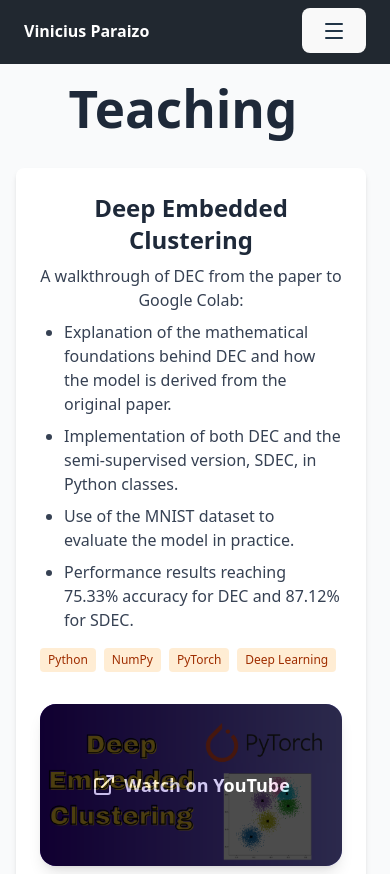
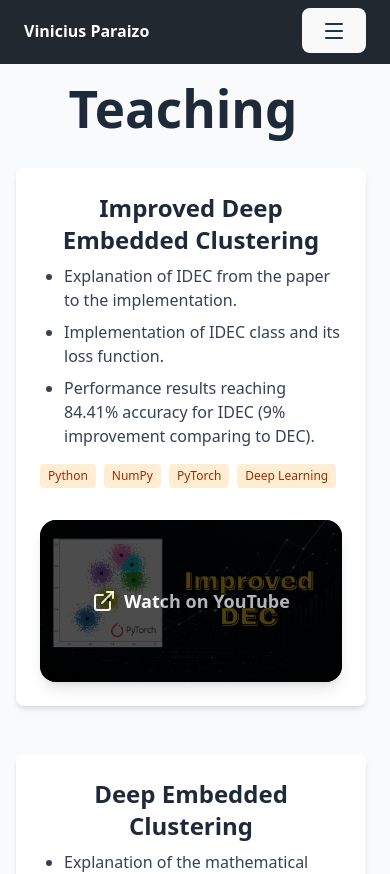
Before and after one commit to paraizovinicius/paraizovinicius.github.io, a React (Vite) app in the folder vite-project/: page /Teaching in a window 390 px wide. Shown: the top 874 px of the page. Built offline with nearby package versions, Linux system fonts and the light colour scheme.

Commit message:
new video IDEC

```diff
--- a/vite-project/src/pages/teaching.tsx
+++ b/vite-project/src/pages/teaching.tsx
@@ -3,6 +3,7 @@ import { ExternalLink } from "lucide-react";
 import thumbnail_lstm from '../assets/thumbnail-LSTM.png'
 import thumbnail_mlp from '../assets/Thumbnail-MLP.png'
 import thumbnail_dec from '../assets/thumbnail-DEC.png'
+import thumbnail_idec from '../assets/thumbnail-IDEC.png'
 import { useLanguage } from "../contexts/LanguageContext";
 
 const Teaching: React.FC = () => {
@@ -13,6 +14,62 @@ const Teaching: React.FC = () => {
             <h1 className="text-4xl font-bold mb-8 text-center">Teaching</h1>
             <div className="max-w-4xl mx-auto grid gap-8 md:grid-cols-1 pl-4">
 
+                {/* IDEC Video Card */}
+                <div className="bg-white rounded-lg shadow-md p-6 flex flex-col md:flex-row md:gap-6 mb-4">
+                    <div className="flex-1">
+                        <h2 className="text-2xl font-semibold mb-2">
+                            {language === "en" ? "Improved Deep Embedded Clustering" : "Improved Deep Embedded Clustering"}
+                        </h2>
+                        <div className="text-gray-700 mb-4">
+                            {language === "en" ? (
+                                <div>
+                                    <ul className="list-disc pl-6 text-left space-y-2 mt-2">
+                                        <li>Explanation of IDEC from the paper to the implementation.</li>
+                                        <li>Implementation of IDEC class and its loss function.</li>
+                                        <li>Performance results reaching 84.41% accuracy for IDEC (9% improvement comparing to DEC).</li>
+                                    </ul>
+                                </div>
+                            ) : (
+                                <div>
+                                    <ul className="list-disc pl-6 text-left space-y-2 mt-2">
+                                        <li>Explication des fondements mathématiques derrière IDEC et de la dérivation du modèle à partir de l'article original.</li>
+                                        <li>Implémentation de la classe IDEC et de sa fonction de perte.</li>
+                                        <li>Résultats atteignant 84,41 % d'exactitude pour IDEC (9 % d'amélioration par rapport à DEC).</li>
+                                    </ul>
+                                </div>
+                            )}
+                        </div>
+                        <div className="flex flex-wrap gap-2 mb-4 md:mb-0">
+                            {["Python", "NumPy", "PyTorch", "Deep Learning"].map((tech) => (
+                                <span
+                                    key={tech}
+                                    className="bg-orange-100 text-orange-800 px-2 py-1 rounded text-xs font-medium"
+                                >
+                                    {tech}
+                                </span>
+                            ))}
+                        </div>
+                    </div>
+                    <a
+                        href="https://youtu.be/bDwUFPMXthE"
+                        rel="noopener noreferrer"
+                        target="_blank"
+                        className="relative group overflow-hidden rounded-2xl shadow-lg mt-4 md:mt-0 block md:w-64 md:flex-shrink-0 md:self-center"
+                    >
+                        <img
+                            src={thumbnail_idec}
+                            alt="IDEC Tutorial Thumbnail"
+                            className="w-full h-auto object-cover transition-transform duration-300 group-hover:scale-105"
+                        />
+                        <div className="absolute inset-0 bg-black md:opacity-0 opacity-70 group-hover:opacity-50 transition-all duration-300 flex items-center justify-center pointer-events-none">
+                            <div className="md:opacity-0 group-hover:opacity-100 transition-opacity duration-300 flex items-center gap-2 text-white text-lg font-semibold">
+                                <ExternalLink className="w-6 h-6" />
+                                {language === "en" ? "Watch on YouTube" : "Regarder sur YouTube"}
+                            </div>
+                        </div>
+                    </a>
+                </div>
+
                 {/* DEC Video Card */}
                 <div className="bg-white rounded-lg shadow-md p-6 flex flex-col md:flex-row md:gap-6 mb-4">
                     <div className="flex-1">
@@ -22,7 +79,6 @@ const Teaching: React.FC = () => {
                         <div className="text-gray-700 mb-4">
                             {language === "en" ? (
                                 <div>
-                                    A walkthrough of DEC from the paper to Google Colab:
                                     <ul className="list-disc pl-6 text-left space-y-2 mt-2">
                                         <li>Explanation of the mathematical foundations behind DEC and how the model is derived from the original paper.</li>
                                         <li>Implementation of both DEC and the semi-supervised version, SDEC, in Python classes.</li>
@@ -32,7 +88,6 @@ const Teaching: React.FC = () => {
                                 </div>
                             ) : (
                                 <div>
-                                    Un pas à pas d'algorithme DEC du papier jusqu'à Google Colab :
                                     <ul className="list-disc pl-6 text-left space-y-2 mt-2">
                                         <li>Explication des fondements mathématiques derrière DEC et de la dérivation du modèle à partir de l'article original.</li>
                                         <li>Implémentation des versions DEC et semi-supervisée SDEC sous forme de classes Python.</li>
@@ -82,7 +137,6 @@ const Teaching: React.FC = () => {
                         <div className="text-gray-700 mb-4">
                             {language === "en" ? (
                                 <div>
-                                    A deep dive into Long Short-Term Memory (LSTM) networks:
                                     <ul className="list-disc pl-6 text-left space-y-2 mt-2">
                                         <li>Detailed explanation of the LSTM cell architecture (forget gate, input gate, output gate).</li>
                                         <li>How Backpropagation Through Time (BPTT) works in recurrent networks.</li>
@@ -92,7 +146,6 @@ const Teaching: React.FC = () => {
                                 </div>
                             ) : (
                                 <div>
-                                    Une exploration approfondie des réseaux Long Short-Term Memory (LSTM) :
                                     <ul className="list-disc pl-6 text-left space-y-2 mt-2">
                                         <li>Explication détaillée de l'architecture d'une cellule LSTM (porte d'oubli, porte d'entrée, porte de sortie).</li>
                                         <li>Fonctionnement de la rétropropagation à travers le temps (BPTT) dans les réseaux récurrents.</li>
@@ -142,7 +195,6 @@ const Teaching: React.FC = () => {
                         <div className="text-gray-700 mb-4">
                             {language === "en" ? (
                                 <div>
-                                    A comprehensive guide to Multi-Layer Perceptron (MLP) classifiers:
                                     <ul className="list-disc pl-6 text-left space-y-2 mt-2">
                                         <li>Detailed explanation of MLP architecture and how neural networks classify data.</li>
                                         <li>Application to the MNIST dataset for handwritten digit recognition.</li>
@@ -153,7 +205,6 @@ const Teaching: React.FC = () => {
                                 </div>
                             ) : (
                                 <div>
-                                    Un guide complet sur les classificateurs Perceptron Multicouche (MLP) :
                                     <ul className="list-disc pl-6 text-left space-y-2 mt-2">
                                         <li>Explication détaillée de l'architecture MLP et comment les réseaux de neurones classifient les données.</li>
                                         <li>Application au dataset MNIST pour la reconnaissance de chiffres manuscrits.</li>
```
Also changed, not shown: vite-project/src/assets/thumbnail-IDEC.png (added).
